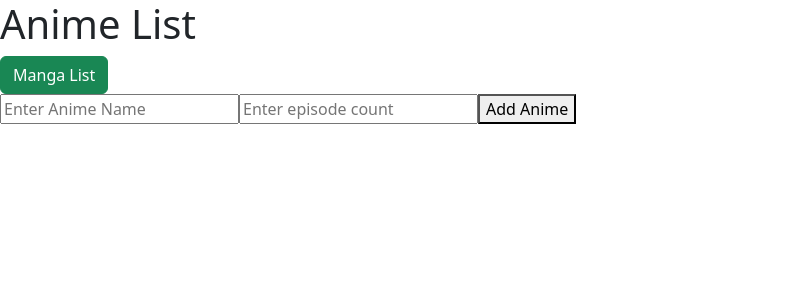
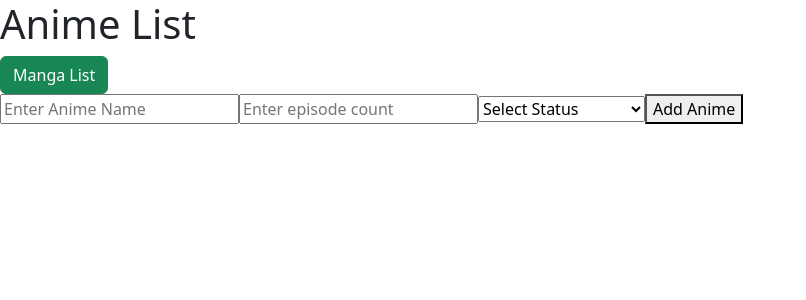
Before and after one commit to BenVuong/Manga-and-Anime-Organizer-using-React-and-SQL, a React (Create React App) app in the folder frontend/: page /animeList in a window 1280 px wide. Shown: the top 300 px of the page, without its empty margins (0-806 px from the left). Built offline with nearby package versions, Linux system fonts and the light colour scheme.

Commit message:
added selectable status, Currently Watching, Completed, On-Hold, Dropped, Plan to watch

```diff
--- a/frontend/src/animeList.jsx
+++ b/frontend/src/animeList.jsx
@@ -4,7 +4,23 @@ function AnimeList() {
   const [anime, setAnime] = useState([]);
   const [newAnimeName, setNewAnimeName] = useState('');
   const [newEpsiodeCount, setNewEpisodeCount] = useState('');
+  const [newStatus, setNewStatus] = useState('')
   const [editIndex, setEditIndex] = useState(null);
+
+  const statusOptions = [
+    "Currently Watching",
+    "Completed",
+    "On-Hold",
+    "Dropped",
+    "Plan to Watch",
+  ];
+
+  const statusChangeHandler = (e) => {
+
+
+      setNewStatus(e.target.value);
+
+  }
 
   useEffect(() => {
     const storedAnime = JSON.parse(localStorage.getItem('anime'));
@@ -18,12 +34,12 @@ function AnimeList() {
   }, [anime]);
 
   const handleAddAnime = () => {
-    if (newAnimeName && newEpsiodeCount) {
+    if (newAnimeName && newEpsiodeCount && newStatus) {
       if (editIndex === null) {
-        setAnime([...anime, { name: newAnimeName, episodeCount: newEpsiodeCount }]);
+        setAnime([...anime, { name: newAnimeName, episodeCount: newEpsiodeCount, stat: newStatus }]);
       } else {
         const updatedAnime = [...anime];
-        updatedAnime[editIndex] = {  name: newAnimeName, episodeCount: newEpsiodeCount };
+        updatedAnime[editIndex] = {  name: newAnimeName, episodeCount: newEpsiodeCount, stat: newStatus };
         setAnime(updatedAnime);
         setEditIndex(null);
       }
@@ -64,13 +80,24 @@ function AnimeList() {
           value={newEpsiodeCount}
           onChange={(e) => setNewEpisodeCount(e.target.value)}
         />
+        <select onChange={statusChangeHandler}>
+            <option value={""}>Select Status</option>
+            {statusOptions.map((option, index) =>
+            {
+              return(
+                <option key={index}>
+                  {option}
+                </option>
+              );
+            })}
+        </select>
         <button onClick={handleAddAnime}>{editIndex !== null ? 'Update Anime' : 'Add Anime'}</button>
       </div>
       <ul>
         {anime.map((animes, index) => (
           <li key={index}>
 
-            <span>{animes.name} - {animes.episodeCount}</span>
+            <span>{animes.name} - {animes.episodeCount} - {animes.stat}</span>
             <button onClick={() => handleEditAnime(index)}>Edit</button>
             <button onClick={() => handleDeleteAnime(index)}>Delete</button>
           </li>
```
